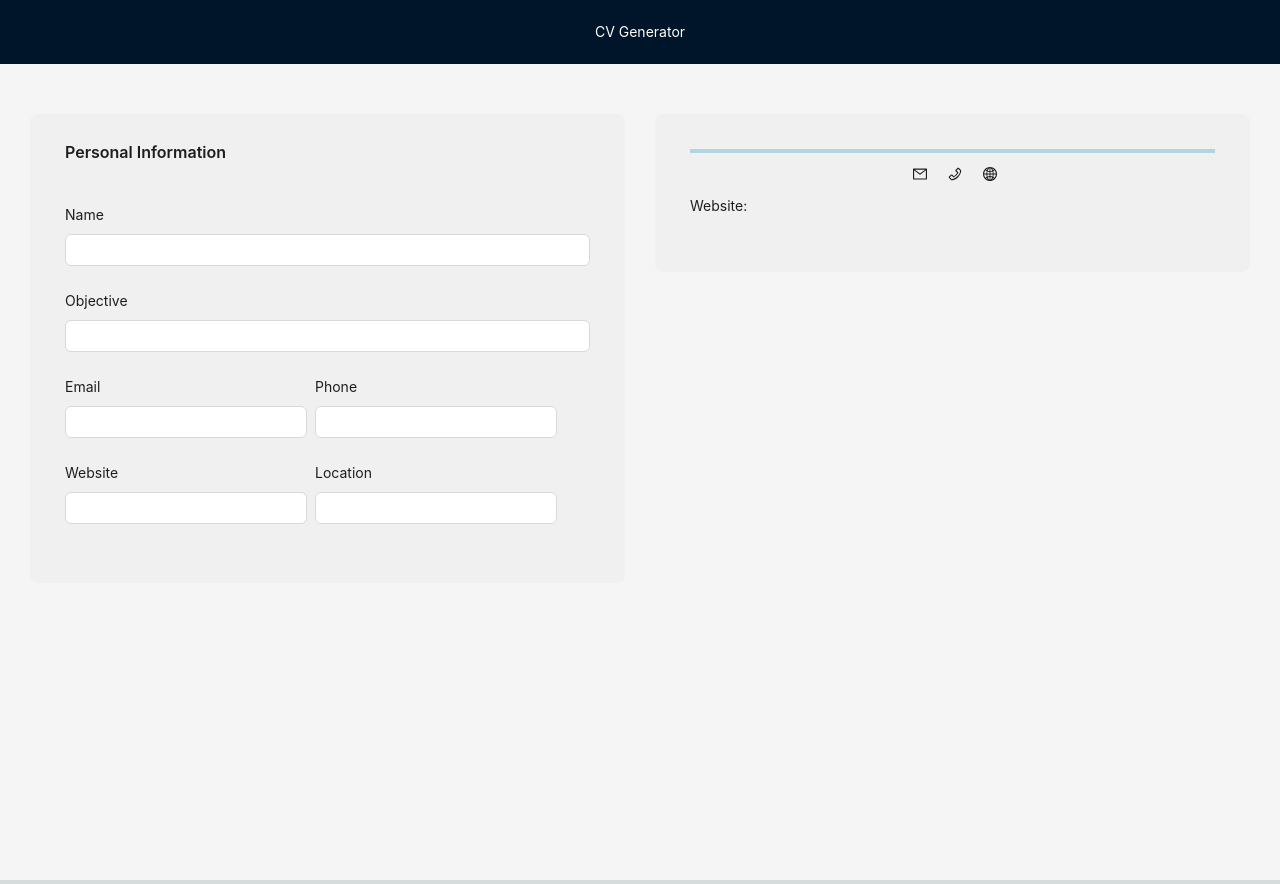
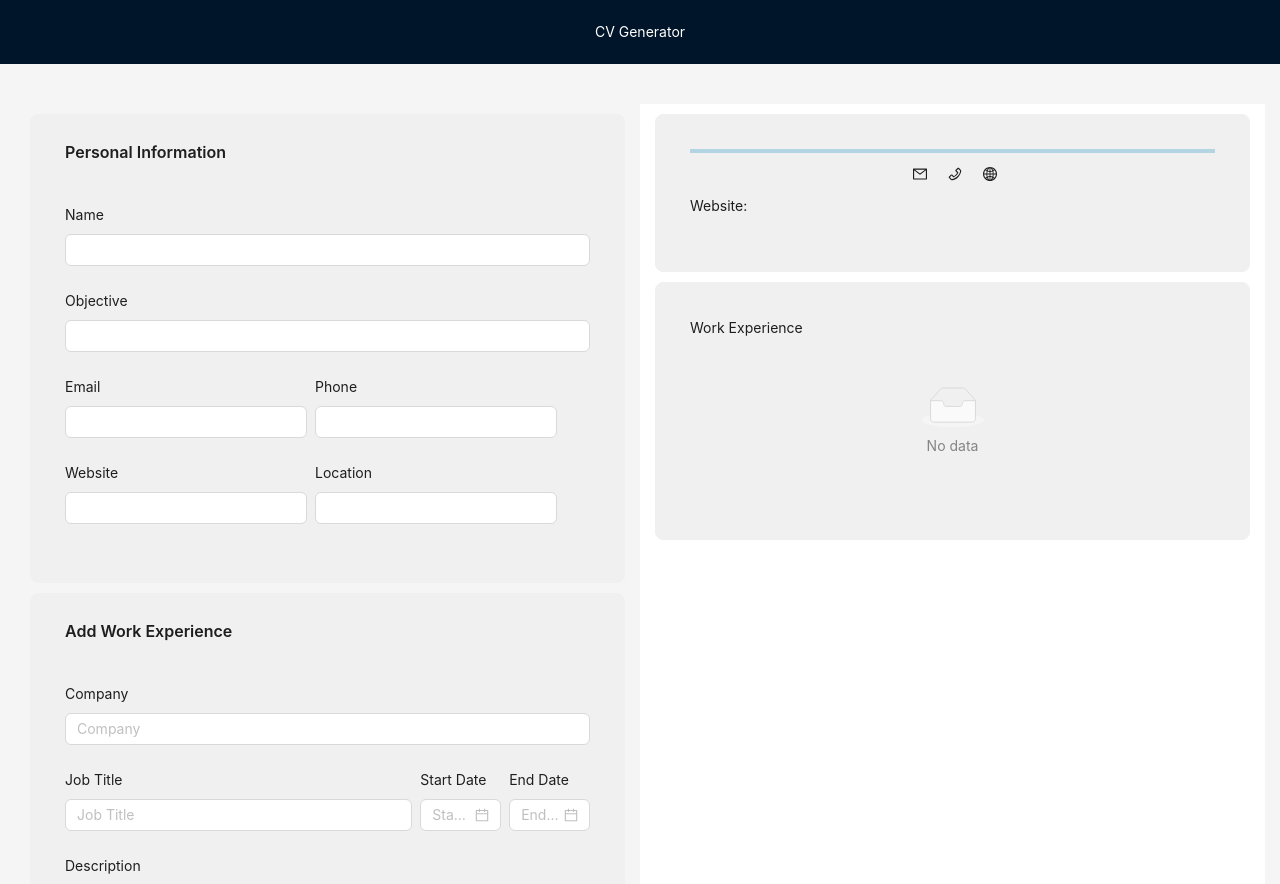
Before and after one commit to algisbernatovics/cv-generator, a Next.js app: page / in a window 1280 px wide. Shown: the top 884 px of the page. Built offline with nearby package versions, Linux system fonts and the light colour scheme.

Commit message:
Added Work Experience functionality.

```diff
--- a/src/components/CVGenerator.tsx
+++ b/src/components/CVGenerator.tsx
@@ -2,6 +2,8 @@ import React, { useState } from "react";
 import { Row, Col } from "antd";
 import PersonalInfoInputCard from "./PersonalInfoInputCard";
 import PersonalInfoOutputCard from "./PersonalInfoOutputCard";
+import WorkExperienceInputCard from "./WorkExperienceInputCard";
+import WorkExperienceOutput from "./WorkExperienceOutputCard";
 
 const CVGenerator: React.FC = () => {
   const [name, setName] = useState("");
@@ -10,7 +12,11 @@ const CVGenerator: React.FC = () => {
   const [objective, setObjective] = useState("");
   const [website, setWebsite] = useState("");
   const [location, setLocation] = useState("");
-  const [experiences, setExperiences] = useState([]);
+  const [experiences, setExperiences] = useState<any[]>([]);
+
+  const handleAddExperience = (experience: any) => {
+    setExperiences([...experiences, experience]);
+  };
 
   return (
     <div>
@@ -31,9 +37,12 @@ const CVGenerator: React.FC = () => {
             onChangePhoneNumber={(e) => setPhoneNumber(e.target.value)}
             onChangeLocation={(e) => setLocation(e.target.value)}
           />
+
+          {/* Work Experience Input Card */}
+          <WorkExperienceInputCard onAddExperience={handleAddExperience} />
         </Col>
 
-        <Col xs={24} md={12} style={{ marginBottom: "20px" }}>
+        <Col xs={24} md={12} style={{ background: "white"}}>
           {/* Personal Info Output Card */}
           <PersonalInfoOutputCard
             name={name}
@@ -44,6 +53,8 @@ const CVGenerator: React.FC = () => {
             objective={objective}
           />
 
+          {/* Experience List */}
+          <WorkExperienceOutput experiences={experiences} />
         </Col>
       </Row>
     </div>
--- a/src/components/WorkExperienceInputCard.tsx
+++ b/src/components/WorkExperienceInputCard.tsx
@@ -0,0 +1,100 @@
+import React, { useState } from "react";
+import { Card, Input, DatePicker, Button, Form, Row, Col } from "antd";
+
+interface Experience {
+  jobTitle: string;
+  company: string;
+  startDate: string;
+  endDate: string;
+  description: string;
+}
+
+interface WorkExperienceInputCardProps {
+  onAddExperience: (experience: Experience) => void;
+}
+
+const WorkExperienceInputCard: React.FC<WorkExperienceInputCardProps> = ({
+  onAddExperience,
+}) => {
+  const [jobTitle, setJobTitle] = useState("");
+  const [company, setCompany] = useState("");
+  const [startDate, setStartDate] = useState<any>(null);
+  const [endDate, setEndDate] = useState<any>(null);
+  const [description, setDescription] = useState("");
+
+  const handleAddExperience = () => {
+    if (jobTitle && company && startDate && endDate) {
+      const experience: Experience = {
+        jobTitle,
+        company,
+        startDate: startDate.format("YYYY-MM-DD"),
+        endDate: endDate.format("YYYY-MM-DD"),
+        description,
+      };
+      onAddExperience(experience);
+      setJobTitle("");
+      setCompany("");
+      setStartDate(null);
+      setEndDate(null);
+      setDescription("");
+    }
+  };
+
+  return (
+    <Card
+      title="Add Work Experience"
+      style={{ background: "#f0f0f0", padding: "10px", margin: "10px" }}>
+      <Form layout="vertical">
+        <Form.Item label="Company">
+          <Input
+            placeholder="Company"
+            value={company}
+            onChange={(e) => setCompany(e.target.value)}
+          />
+        </Form.Item>
+        <Row gutter={8}>
+          <Col span={16}>
+            <Form.Item label="Job Title">
+              <Input
+                placeholder="Job Title"
+                value={jobTitle}
+                onChange={(e) => setJobTitle(e.target.value)}
+              />
+            </Form.Item>
+          </Col>
+          <Col span={4}>
+            <Form.Item label="Start Date">
+              <DatePicker
+                placeholder="Start Date"
+                value={startDate}
+                onChange={(date) => setStartDate(date)}
+              />
+            </Form.Item>
+          </Col>
+          <Col span={4}>
+            <Form.Item label="End Date">
+              <DatePicker
+                placeholder="End Date"
+                value={endDate}
+                onChange={(date) => setEndDate(date)}
+              />
+            </Form.Item>
+          </Col>
+        </Row>
+        <Form.Item label="Description">
+          <Input.TextArea
+            rows={4}
+            placeholder="Description"
+            value={description}
+            onChange={(e) => setDescription(e.target.value)}
+          />
+        </Form.Item>
+      </Form>
+      <Button type="primary" onClick={handleAddExperience}>
+        Add Work Experience
+      </Button>
+    </Card>
+  );
+};
+
+export default WorkExperienceInputCard;
--- a/src/components/WorkExperienceOutputCard.tsx
+++ b/src/components/WorkExperienceOutputCard.tsx
@@ -0,0 +1,70 @@
+import React from "react";
+import { List, Card } from "antd";
+
+interface Experience {
+  jobTitle: string;
+  company: string;
+  startDate: string;
+  endDate: string;
+  description: string; // Add description to the Experience interface
+}
+
+interface WorkExperienceOutputCardProps {
+  experiences: Experience[];
+}
+
+const WorkExperienceOutput: React.FC<WorkExperienceOutputCardProps> = ({
+  experiences,
+}) => {
+  const cardStyle: React.CSSProperties = {
+    background: "#f0f0f0",
+    padding: "10px",
+    margin: "10px",
+  };
+
+  const jobTitleStyle: React.CSSProperties = {
+    fontSize: "20px",
+    fontFamily: "'Lato', sans-serif",
+    margin: 0,
+    color: "#4e94c1",
+  };
+
+  const companyStyle: React.CSSProperties = {
+    fontSize: "16px",
+    fontWeight: "bold",
+    marginBottom: "5px",
+  };
+
+  const dateStyle: React.CSSProperties = {
+    fontSize: "14px",
+    color: "#666",
+  };
+
+  return (
+    <Card style={cardStyle}>
+      <h2>Work Experience</h2>
+      <List
+        itemLayout="vertical"
+        dataSource={experiences}
+        renderItem={(item) => (
+          <List.Item>
+            <List.Item.Meta
+              title={<p style={jobTitleStyle}>{item.jobTitle}</p>}
+              description={
+                <div>
+                  <p style={companyStyle}>{item.company}</p>
+                  <p style={dateStyle}>
+                    {item.startDate} - {item.endDate}
+                  </p>
+                  <p>{item.description}</p>
+                </div>
+              }
+            />
+          </List.Item>
+        )}
+      />
+    </Card>
+  );
+};
+
+export default WorkExperienceOutput;
```
